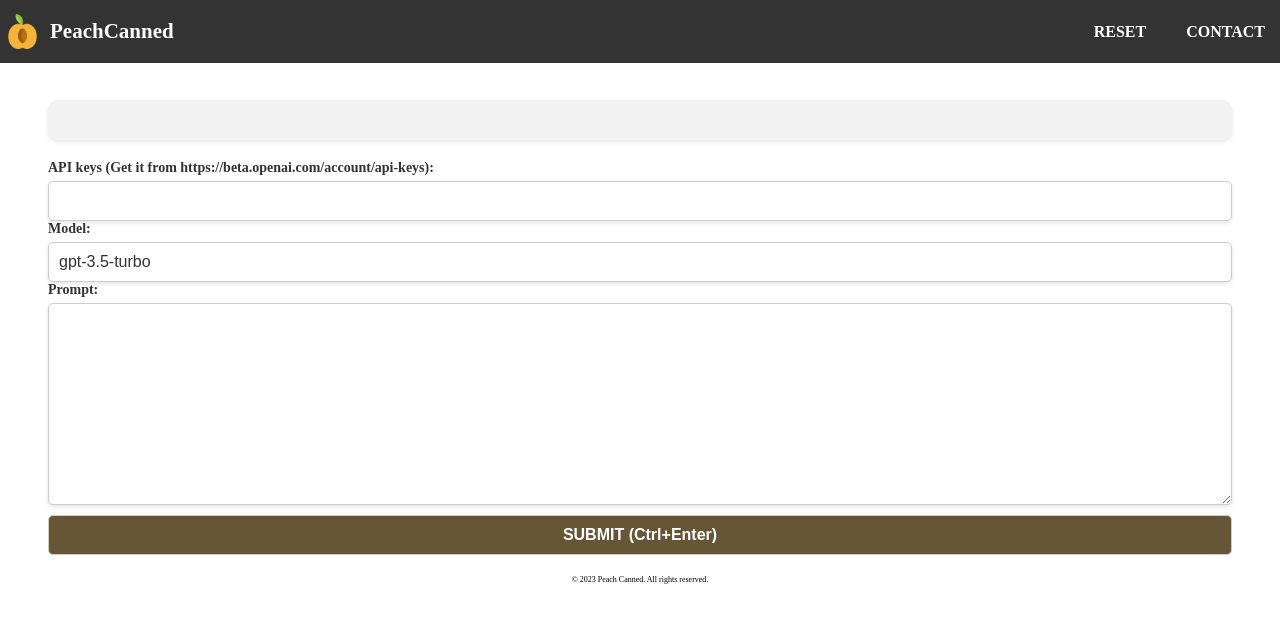
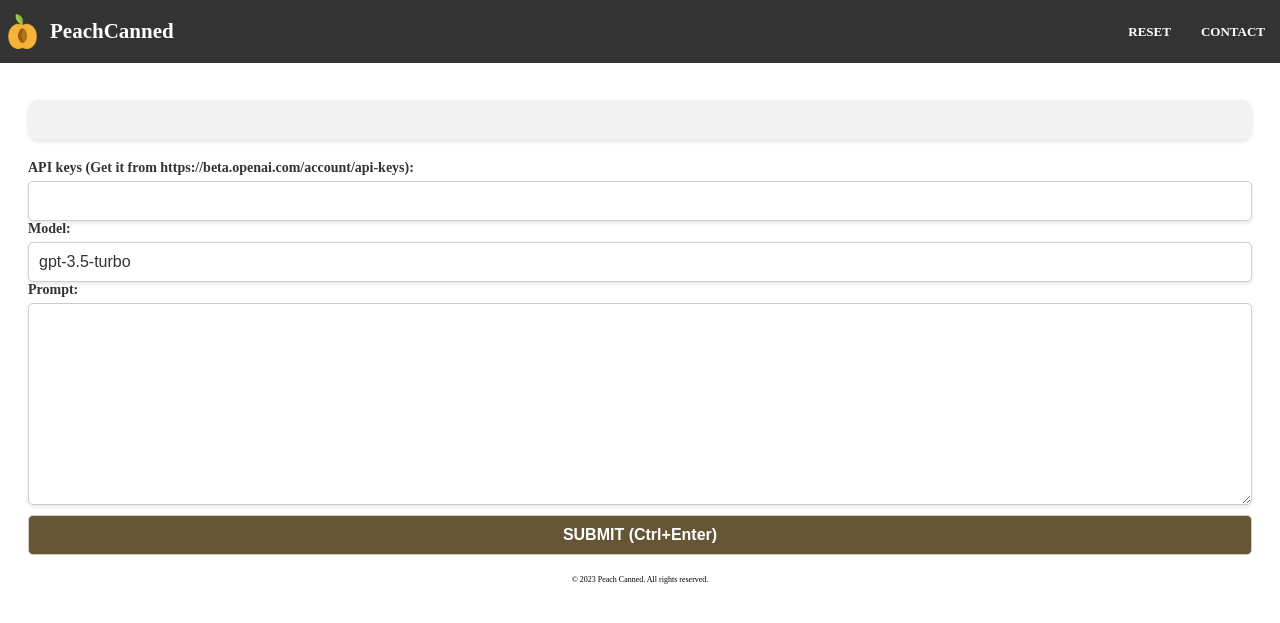
Before and after one commit to jjwwcc/jjwwcc.github.io, a Jekyll site: the page pc/index.html, which Jekyll copies as it is, in a window 1280 px wide. Shown: the top 623 px of the page. Built offline with Jekyll 4.4.1, drawn with Linux system fonts in a browser that asks for light colours.

Commit message:
update again

```diff
--- a/pc/index.html
+++ b/pc/index.html
@@ -27,7 +27,7 @@
 
         /* Styles for the content below the header */
         #content {
-            padding: 0 40px;
+            padding: 0 20px;
             margin-top: 100px;
             /* Adjust the margin-top value as needed */
         }
@@ -53,12 +53,12 @@
         /* Styles for menu */
         .menu {
             display: flex;
-            gap: 20px;
+            gap: 10px;
         }
 
         /* Styles for menu links */
         .menu a {
-            font-size: 16px;
+            font-size: 13px;
             font-weight: bold;
             color: #fff;
             text-decoration: none;
@@ -136,7 +136,7 @@
             flex-direction: column;
             margin-top: 20px;
             margin-bottom: 10px;
-            padding: 0 40px;
+            padding: 0 20px;
         }
 
         /* Styles for chat input form labels */
```
Also changed, not shown: other parts of pc/index.html (+1 -2 lines).
